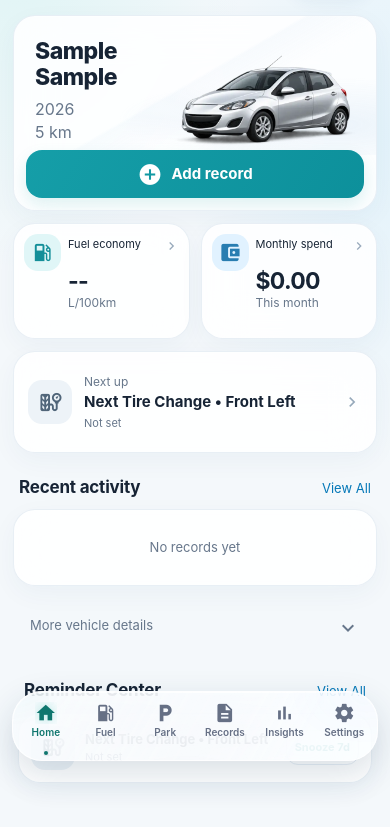
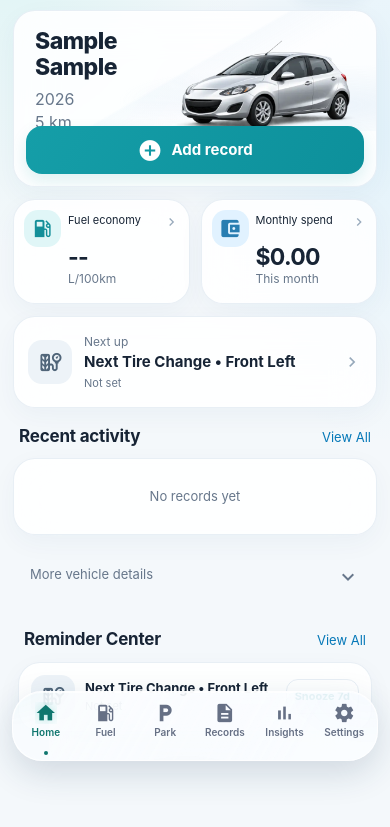
Before and after one commit to appbuilderlee2/FuelMate-IndexedDB-v3.0.1, a website built with Vite: page index.html in a window 390 px wide. Both pictures are taken after typing "Sample", "Sample", "5" into the empty fields and a click on the button "Save". Shown: the part 73-900 px from the top of the page. Built offline with nearby package versions, Linux system fonts and the light colour scheme.

Commit message:
Fix dashboard E2E selectors and compact narrow screens

```diff
--- a/index.html
+++ b/index.html
@@ -255,12 +255,15 @@
         .fluid-reminder-row > button { font-size: 11px; font-weight: 680; color: #08838c; padding: 8px; border: 1px solid var(--dash-line); border-radius: 12px; white-space: nowrap; }
         @media (max-width: 390px) {
             .fluid-dashboard { padding-left: 13px !important; padding-right: 13px !important; }
+            .fluid-header { margin-bottom: 13px; }
+            .fluid-hero { height: 177px; padding-top: 18px; }
             .fluid-hero h2 { font-size: 23px; }
-            .fluid-car-image { width: 57%; top: 32px; }
-            .fluid-metric { gap: 7px; padding: 10px; }
+            .fluid-car-image { width: 57%; top: 22px; }
+            .fluid-metric { gap: 7px; padding: 10px; height: 105px; }
             .fluid-metric .fluid-icon-box { width: 37px; height: 37px; }
             .fluid-metric-title { max-width: 87px; font-size: 11px; }
             .fluid-metric strong { font-size: 23px; }
+            .fluid-next { height: 92px; margin-bottom: 16px; }
             .fluid-recent-odo { display: none; }
             .fluid-due { max-width: 82px; overflow: hidden; text-overflow: ellipsis; }
         }
```
Also changed, not shown: e2e/fuelmate.spec.js (+2 -2 lines).
